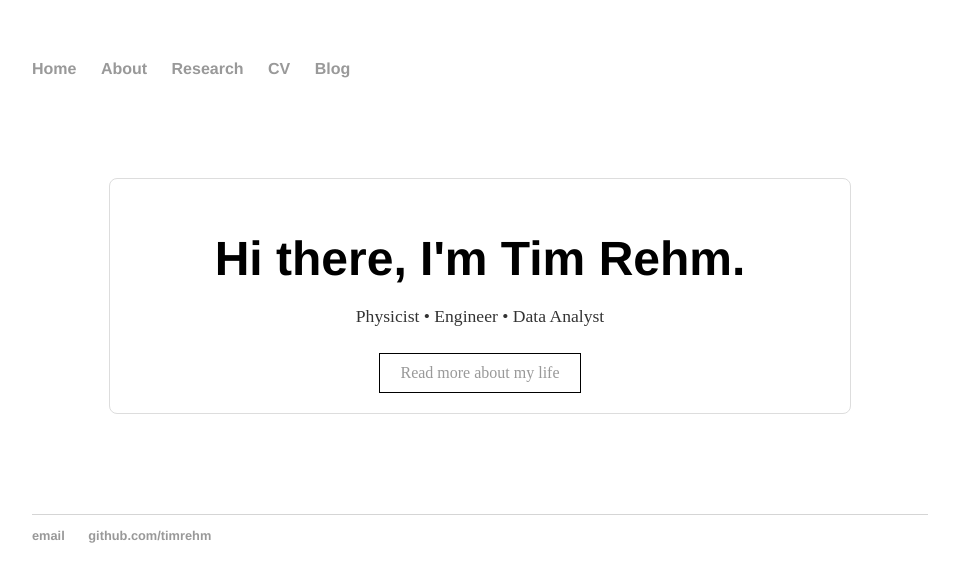
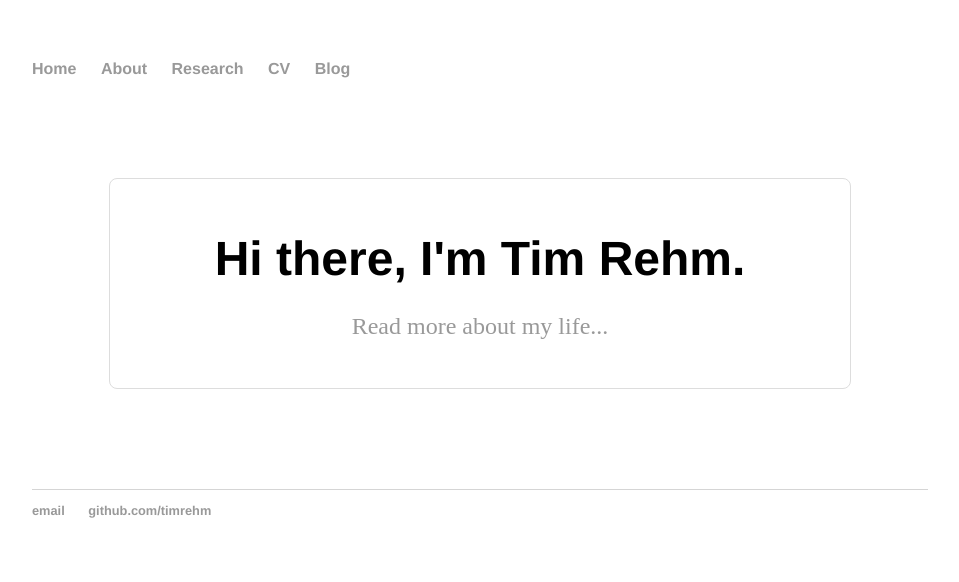
Before and after one commit to timrehm/timrehm.github.io, a Jekyll site: the page built from index.html, in a window 1280 px wide. Shown: the top 582 px of the page, without its empty margins (160-1119 px from the left). Built offline with Jekyll 4.4.1, drawn with Linux system fonts in a browser that asks for light colours.

Commit message:
Update index.html

```diff
--- a/index.html
+++ b/index.html
@@ -2,10 +2,7 @@
 layout: default
 title: Tim Rehm...
 ---
-
 <div class="blurb">
-    <h1>Hi there, I'm Tim Rehm.</h1>
-    <p class="tagline">Physicist • Engineer • Data Analyst</p>
-
-    <a class="button" href="/about">Read more about my life</a>
-</div>
+	<h1>Hi there, I'm Tim Rehm.</h1>
+	<p><a href="/about">Read more about my life...</a></p>
+</div><!-- /.blurb -->
```
